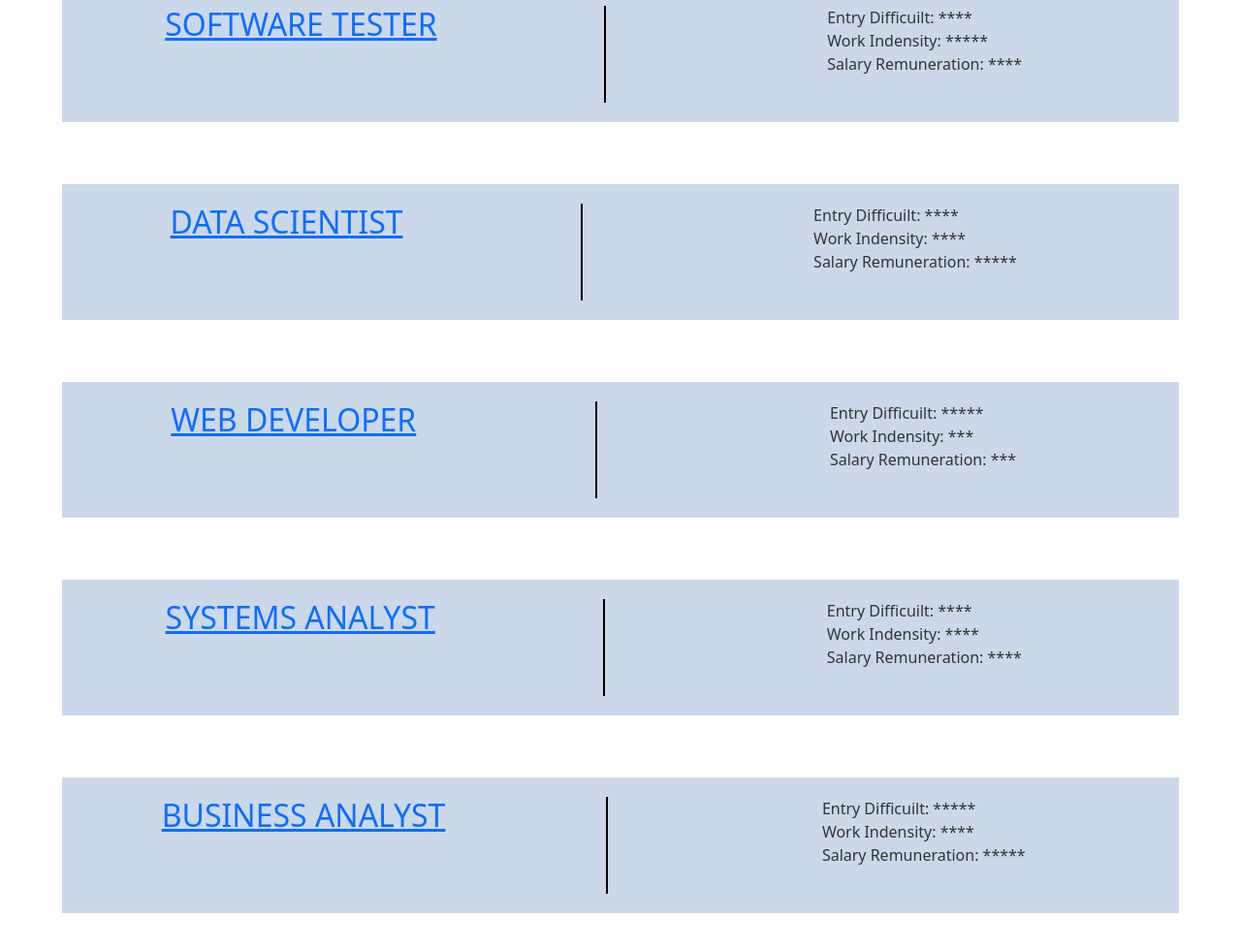
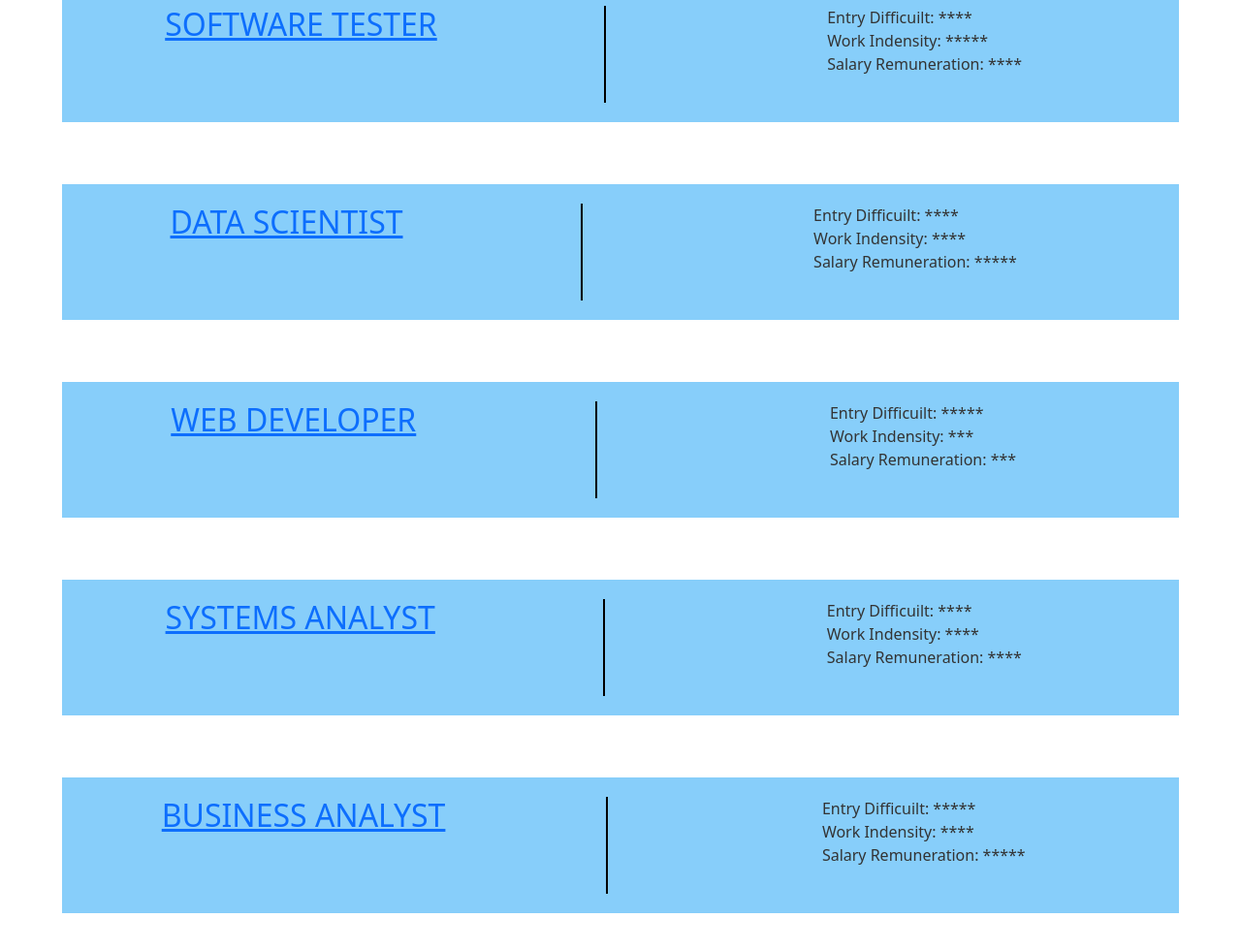
Before and after one commit to UnionOfTrash/csc318f21-project-project4.0-v2, a plain HTML site: page CareerPage/career.html in a window 1280 px wide. Shown: the part 546-1526 px from the top of the page at 97% size. Drawn offline with nearby package versions, Linux system fonts and the light colour scheme.

Commit message:
career page change

```diff
--- a/CareerPage/career.html
+++ b/CareerPage/career.html
@@ -75,7 +75,7 @@
         </nav>
 
         <!-- SOFTWARE TESTER -->
-        <div style="background-color:#CBD8EA;color:#333;padding:20px;margin:5%; display: flex; justify-content:space-around;"></diiv>
+        <div style="background-color:lightskyblue;color:#333;padding:20px;margin:5%; display: flex; justify-content:space-around;"></diiv>
             <h2>
                 <a href="#software_tester" > SOFTWARE TESTER </a>
             </h2>
@@ -89,7 +89,7 @@
             </p>
         </div>
 
-        <div style="background-color:#CBD8EA;color:#333;padding:20px;margin:5%; display: flex; justify-content:space-around;"></diiv>
+        <div style="background-color:lightskyblue;color:#333;padding:20px;margin:5%; display: flex; justify-content:space-around;"></diiv>
             <h2>
                 <a href="./data_scientist.html" > DATA SCIENTIST </a>
             </h2>
@@ -103,7 +103,7 @@
             </p>
         </div>
 
-        <div style="background-color:#CBD8EA;color:#333;padding:20px;margin:5%; display: flex; justify-content:space-around;"></diiv>
+        <div style="background-color:lightskyblue;color:#333;padding:20px;margin:5%; display: flex; justify-content:space-around;"></diiv>
             <h2>
                 <a href="#software_tester" > WEB DEVELOPER </a>
             </h2>
@@ -117,7 +117,7 @@
             </p>
         </div>
 
-        <div style="background-color:#CBD8EA;color:#333;padding:20px;margin:5%; display: flex; justify-content:space-around;"></diiv>
+        <div style="background-color:lightskyblue;color:#333;padding:20px;margin:5%; display: flex; justify-content:space-around;"></diiv>
             <h2>
                 <a href="#software_tester" > SYSTEMS ANALYST </a>
             </h2>
@@ -131,7 +131,7 @@
             </p>
         </div>
 
-        <div style="background-color:#CBD8EA;color:#333;padding:20px;margin:5%; display: flex; justify-content:space-around;"></diiv>
+        <div style="background-color:lightskyblue;color:#333;padding:20px;margin:5%; display: flex; justify-content:space-around;"></diiv>
             <h2>
                 <a href="#software_tester" > BUSINESS ANALYST </a>
             </h2>
```
